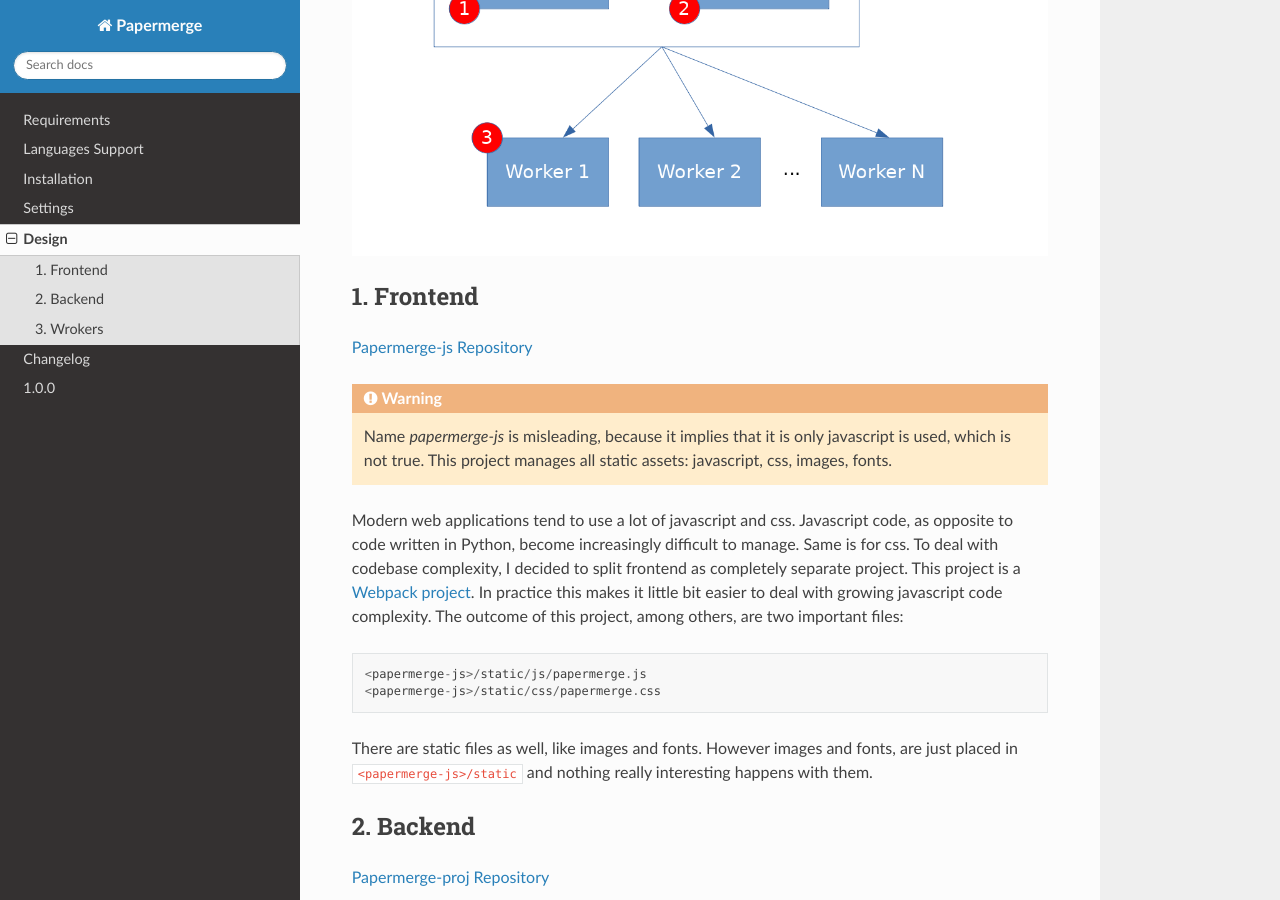
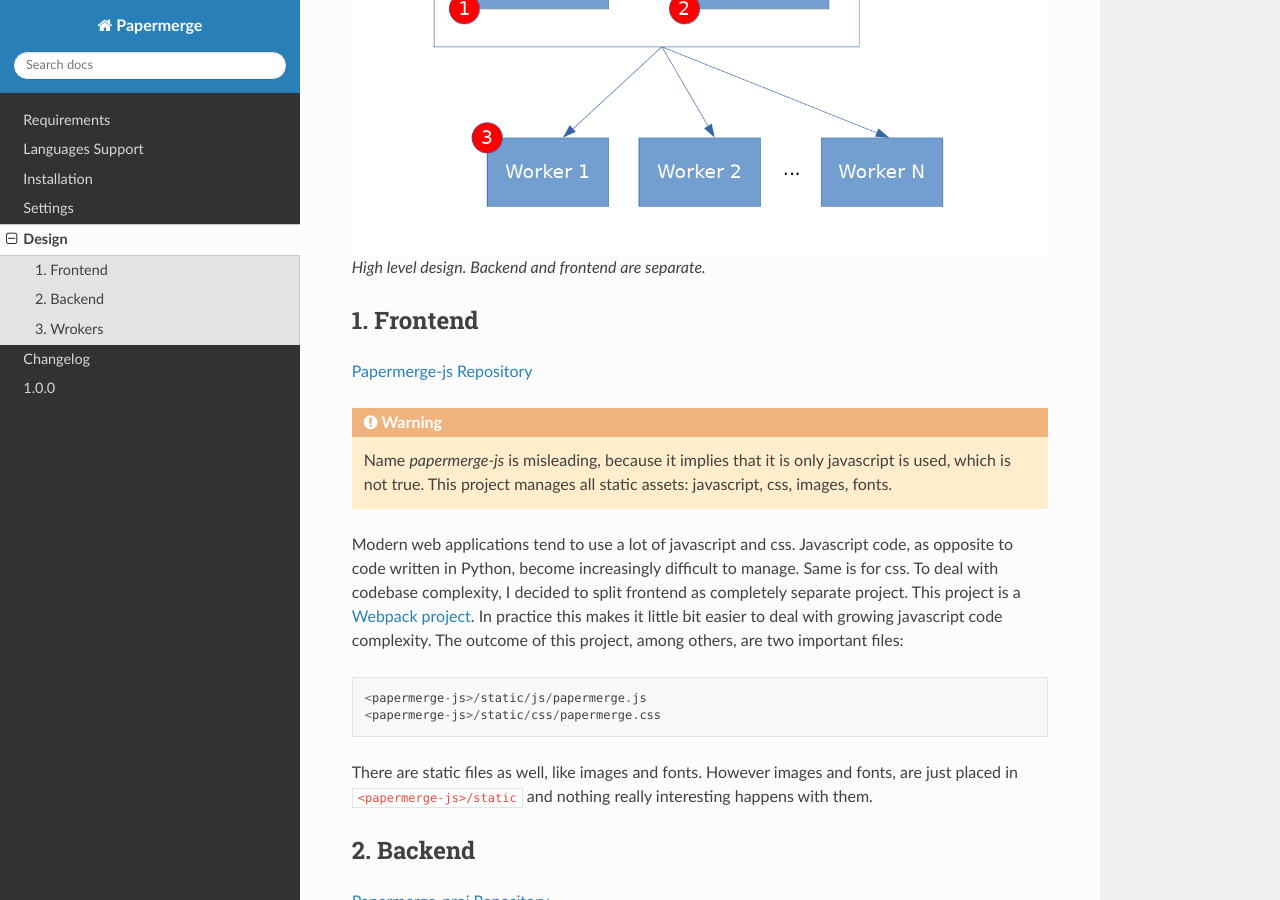
Before and after one commit to ciur/papermerge, a Sphinx documentation site: the page built from docs/source/design.rst, in a window 1280 px wide and 900 px high, scrolled down 541 px. Built offline with Sphinx 7.4.7 and the Read the Docs theme 2.0.0, drawn with Linux system fonts in a browser that asks for light colours.

Commit message:
Documentation

```diff
--- a/docs/source/design.rst
+++ b/docs/source/design.rst
@@ -10,7 +10,10 @@
 Web application is further devided into Frontend and Backend. As result
 there are 3 separate repositories that are part of one whole.
 
-.. image:: img/design1.png
+.. figure:: img/design1.png
+
+   High level design. Backend and frontend are separate.
+
 
 .. _frontend:
 
```
